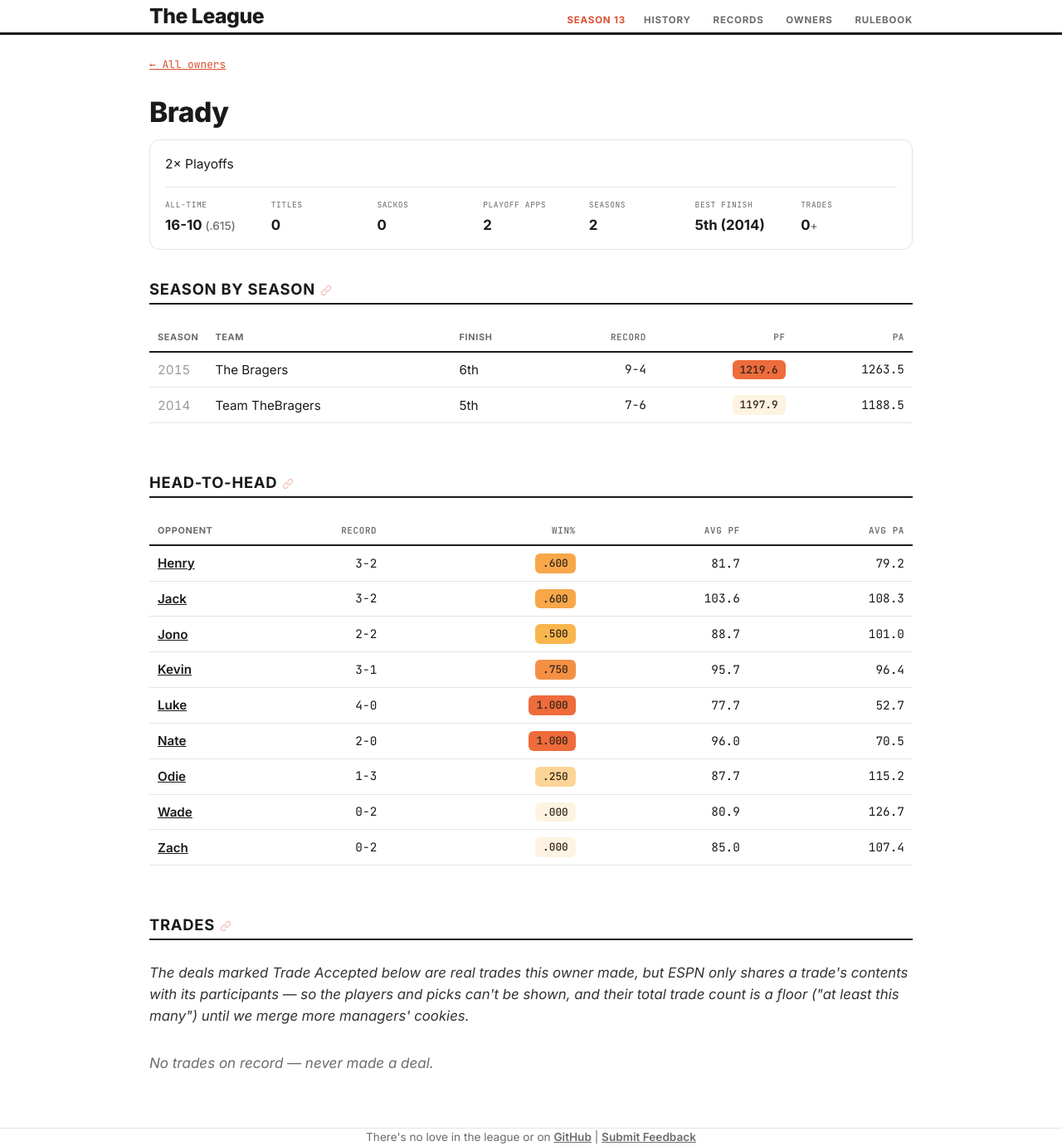
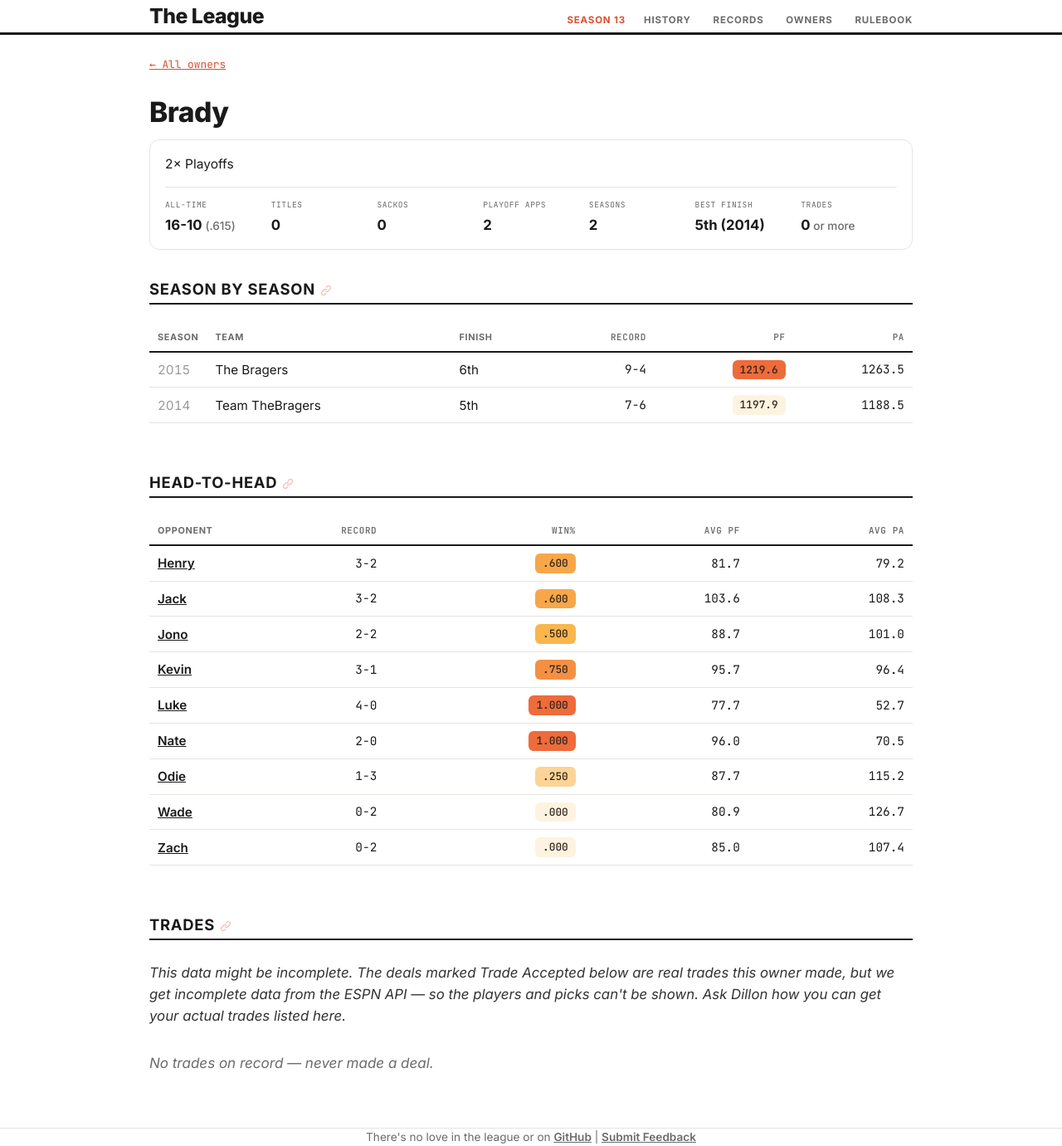
Before and after one commit to dillondrenzek/no-love-in-the-league, a Jekyll site: the page built from docs/teams/thebragers.md, in a window 1280 px wide. Shown: the whole page at 83% size. Built offline with Jekyll 4.4.1, drawn with Linux system fonts in a browser that asks for light colours.

Commit message:
fix: small text changes

```diff
--- a/docs/_includes/owner_trades.html
+++ b/docs/_includes/owner_trades.html
@@ -7,7 +7,7 @@ when the owner has never traded.
 {%- endcomment -%}
 {%- assign trades = include.trades -%}
 {%- if include.known == false -%}
-<p class="empty-state">The deals marked <em>Trade Accepted</em> below are real trades this owner made, but ESPN only shares a trade's contents with its participants — so the players and picks can't be shown, and their total trade count is a floor ("at least this many") until we merge more managers' cookies.</p>
+<p class="empty-state">This data might be incomplete. The deals marked <em>Trade Accepted</em> below are real trades this owner made, but we get incomplete data from the ESPN API — so the players and picks can't be shown. Ask Dillon how you can get your actual trades listed here.</p>
 {%- endif -%}
 {%- if trades and trades.size > 0 -%}
 <div class="trades">
--- a/docs/_includes/resume_card.html
+++ b/docs/_includes/resume_card.html
@@ -17,6 +17,6 @@ owner_profiles record).
     <div class="tile"><div class="tile__label">Playoff Apps</div><div class="tile__val">{{ p.resume.playoff_apps }}</div></div>
     <div class="tile"><div class="tile__label">Seasons</div><div class="tile__val">{{ p.resume.seasons }}</div></div>
     <div class="tile"><div class="tile__label">Best Finish</div><div class="tile__val">{% include best_finish.html bf=p.resume.best_finish %}</div></div>
-    <div class="tile"><div class="tile__label">Trades</div><div class="tile__val">{{ p.resume.trades }}{% unless p.resume.trades_known %}<span class="muted" title="At least this many — some of this owner's trades are accepted deals ESPN won't detail for us. Merge more managers' cookies to confirm the exact count.">+</span>{% endunless %}</div></div>
+    <div class="tile"><div class="tile__label">Trades</div><div class="tile__val">{{ p.resume.trades }}{% unless p.resume.trades_known %}<span class="muted" title="The trade data is incomplete from the ESPN API. Ask Dillon how we can finish gathering this data."> or more</span>{% endunless %}</div></div>
   </div>
 </div>
```
